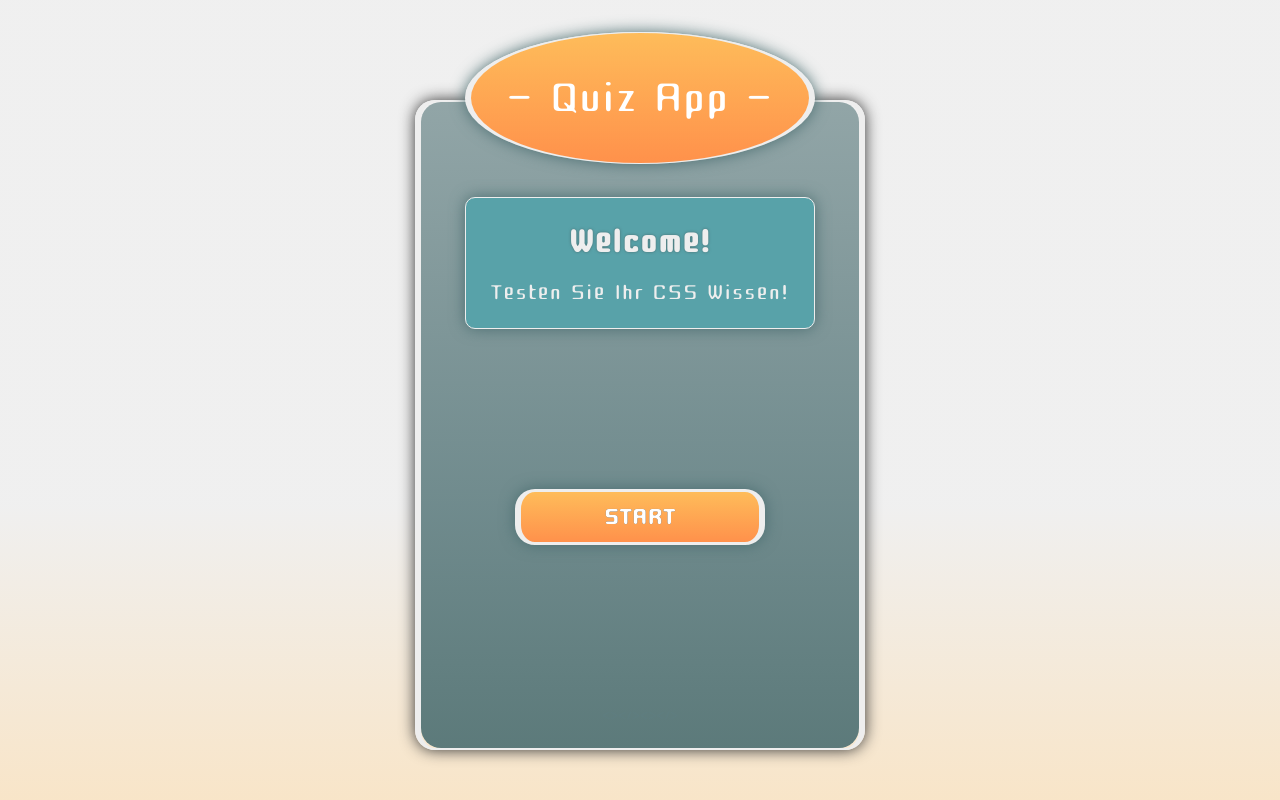
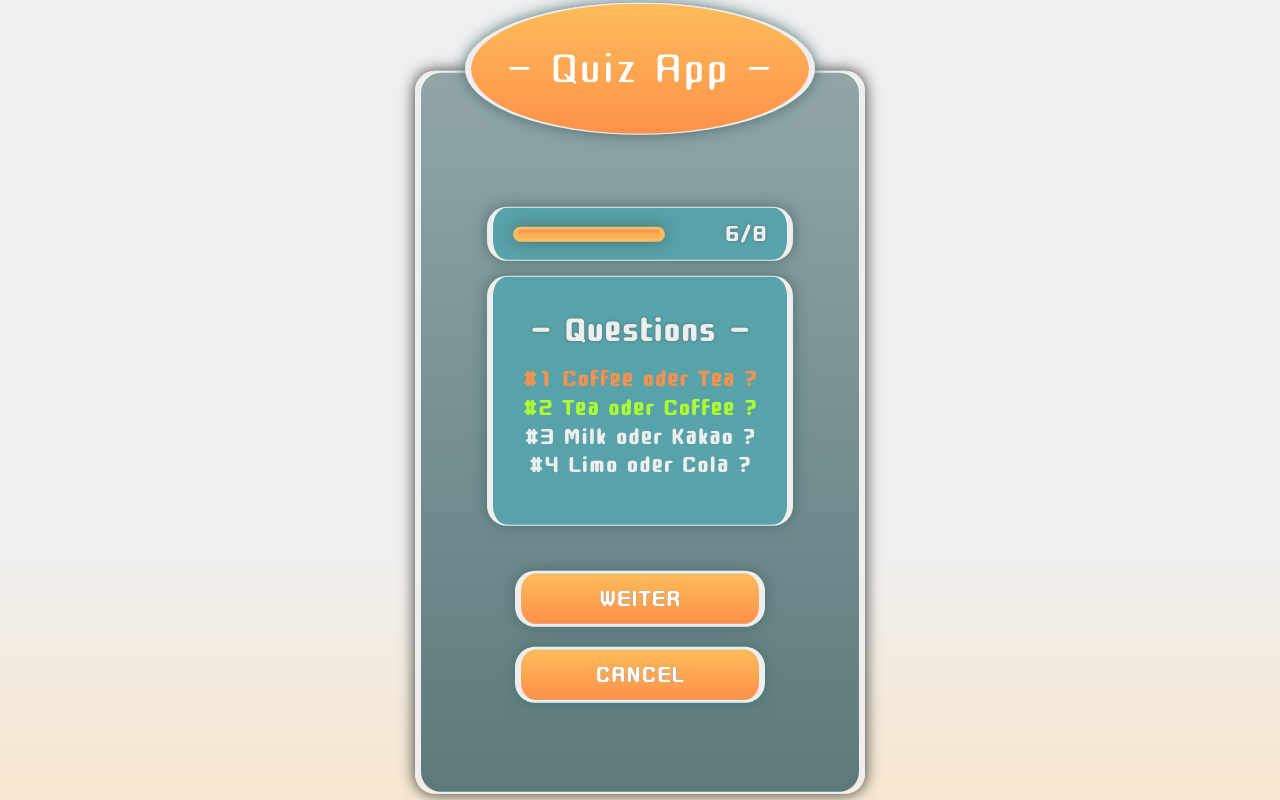
Before and after one commit to quarxz/quizapp, a React (Vite) app: page / in a window 1280 px wide. Both pictures are taken after a click on the button "START". Shown: the top 800 px of the page. Built offline with nearby package versions, Linux system fonts and the light colour scheme.

Commit message:
add navigation logik

```diff
--- a/src/App.jsx
+++ b/src/App.jsx
@@ -15,9 +15,25 @@ function App() {
       <div className={styles["headline-background"]}>
         <h1>- Quiz App -</h1>
       </div>
-      {screen === "welcome" ? <WelcomeScreen /> : "<></>"}
-      {screen === "gamescreen" ? <GameScreen /> : "<></>"}
-      {screen === "resultscreen" ? <ResultScreen /> : "<></>"}
+      {screen === "welcome" ? (
+        <WelcomeScreen
+          onStartQuiz={() => {
+            setScreen("game");
+          }}
+        />
+      ) : (
+        "<></>"
+      )}
+      {screen === "game" ? (
+        <GameScreen
+          onEndQuiz={() => {
+            setScreen("result");
+          }}
+        />
+      ) : (
+        "<></>"
+      )}
+      {screen === "result" ? <ResultScreen /> : "<></>"}
     </div>
   );
 }
--- a/src/components/GameScreen.jsx
+++ b/src/components/GameScreen.jsx
@@ -1,7 +1,7 @@
 import styles from "./GameScreen.module.css";
 import { ProgressBar } from "./ProgressBar";
 
-export function GameScreen() {
+export function GameScreen({ onEndQuiz }) {
   return (
     <>
       <ProgressBar />
@@ -16,7 +16,7 @@ export function GameScreen() {
       </div>
 
       <div className={styles["button-bar"]}>
-        <button>WEITER</button>
+        <button onClick={onEndQuiz}>WEITER</button>
         <button>CANCEL</button>
       </div>
     </>
--- a/src/components/WelcomeScreen.jsx
+++ b/src/components/WelcomeScreen.jsx
@@ -1,6 +1,6 @@
 import styles from "./WelcomeScreen.module.css";
 
-export function WelcomeScreen() {
+export function WelcomeScreen({ onStartQuiz }) {
   return (
     <>
       <div className={styles["welcome-screen"]}>
@@ -8,7 +8,7 @@ export function WelcomeScreen() {
         <p>Testen Sie Ihr CSS Wissen!</p>
       </div>
       <div className={styles["button-bar"]}>
-        <button>START</button>
+        <button onClick={onStartQuiz}>START</button>
       </div>
     </>
   );
```
